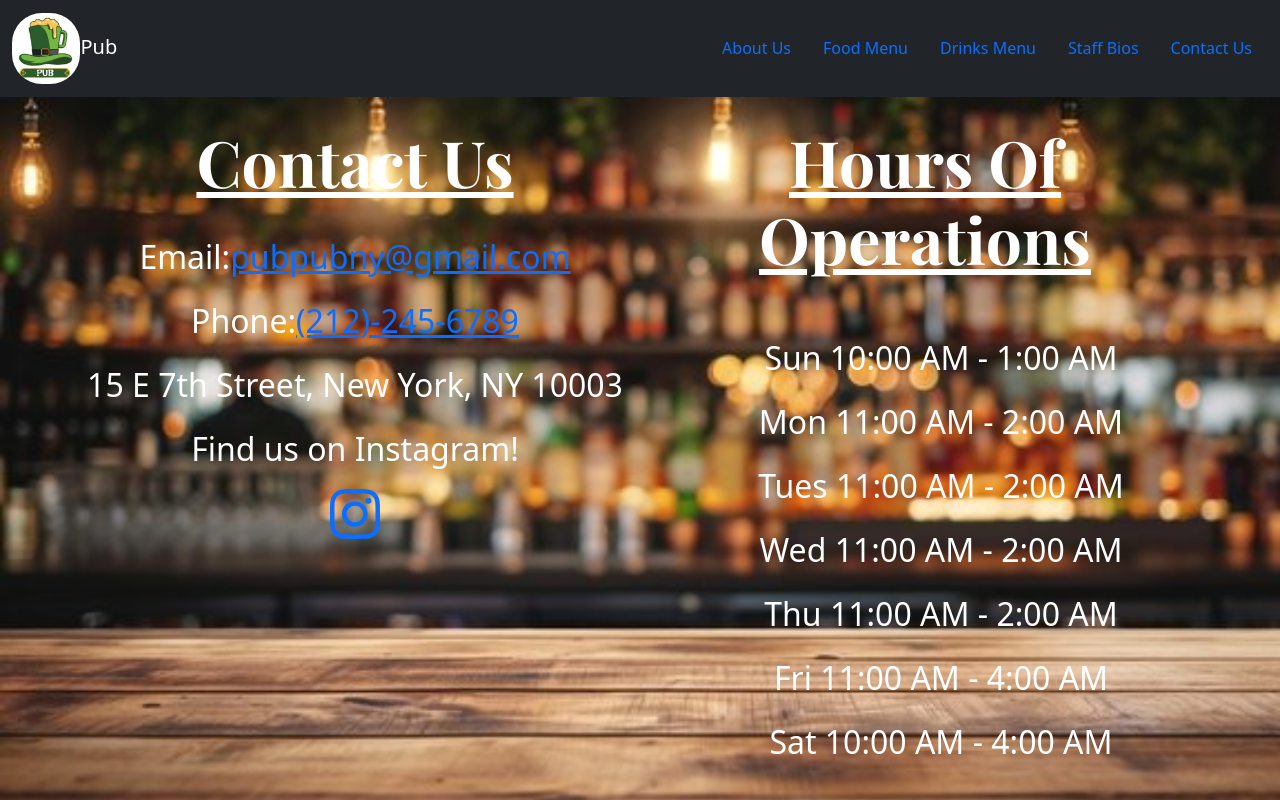
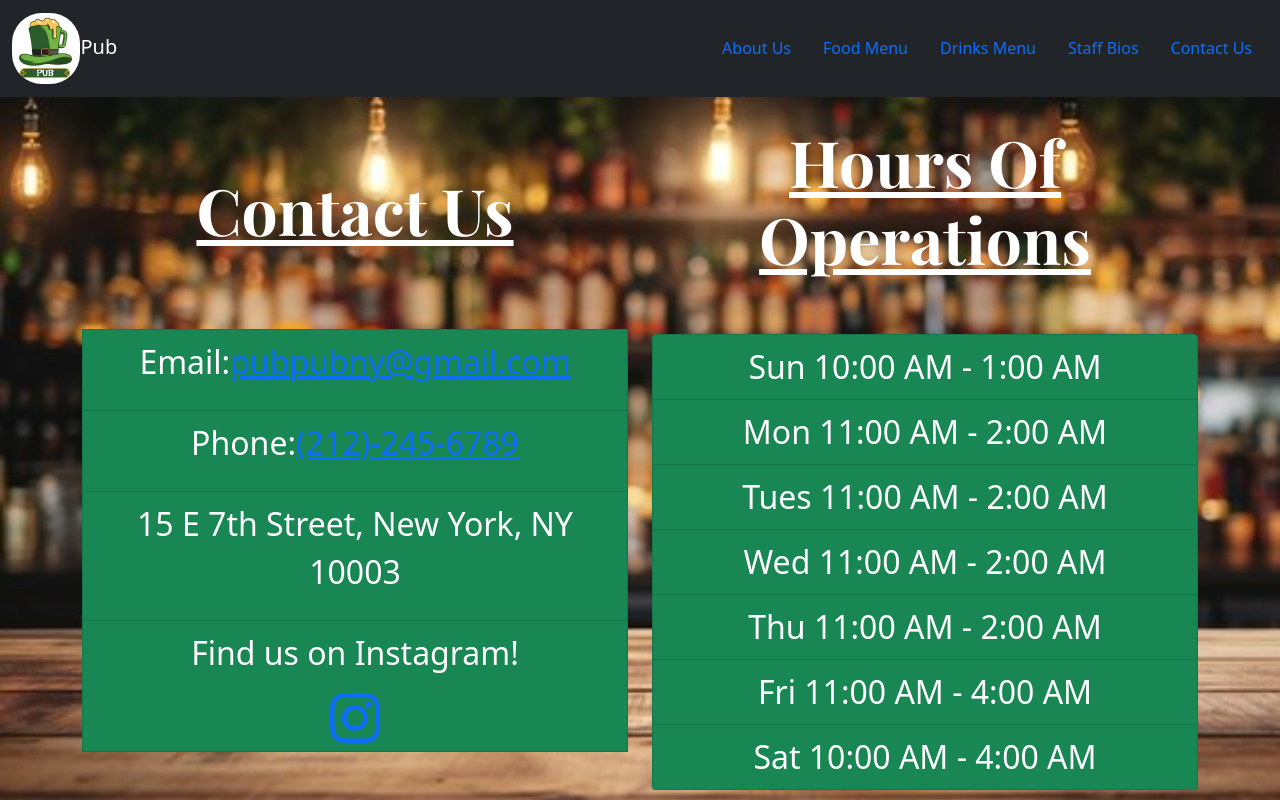
Before and after one commit to CallMeIce/Website, a React (Create React App) app: page /contact in a window 1280 px wide. Built offline with nearby package versions, Linux system fonts and the light colour scheme; a web font is replaced by a local one.

Commit message:
made background color for contact page text

```diff
--- a/src/components/Contact.js
+++ b/src/components/Contact.js
@@ -18,38 +18,69 @@
       <div class="container text-center">
   <div class="row">
     <div class="col">
+      <br></br>
+      <br></br>
       <h1 className="textContact">Contact Us</h1>
       <br></br>
-      <p className="textHours"><span >Email:</span><Mailto
+      <br></br>
+      <br></br>
+      <li class="list-group-item text-white bg-success"><p className="textHours" ><span >Email:</span><Mailto class="link-dark"
             email="pubpubny@gmail.com"
             subject=" "
             body=" "
           >
             pubpubny@gmail.com
-          </Mailto> </p>
-
-          <p className="textHours"><span>Phone:</span>
+          </Mailto> </p></li>
+  <li class="list-group-item text-white bg-success"><p className="textHours"><span>Phone:</span>
             <Callto className="phone" phone="+12123456789">
             (212)-245-6789
           </Callto>
-          </p>
-          <p className="textHours">15 E 7th Street, New York, NY 10003</p>
-          <div>
+          </p></li>
+  <li class="list-group-item text-white bg-success"> <p className="textHours">15 E 7th Street, New York, NY 10003</p></li>
+  <li class="list-group-item text-white bg-success"><div>
             <p className="textHours">Find us on Instagram!</p><a href="https://www.instagram.com/pub.ny_?igsh=MXF6eXp5OXYyN2NkZA%3D%3D&utm_source=q"><svg className="textIcon" xmlns="http://www.w3.org/2000/svg" width="50" height="50" fill="currentColor" class="bi bi-instagram" viewBox="0 0 16 16">
   <path d="M8 0C5.829 0 5.556.01 4.703.048 3.85.088 3.269.222 2.76.42a3.9 3.9 0 0 0-1.417.923A3.9 3.9 0 0 0 .42 2.76C.222 3.268.087 3.85.048 4.7.01 5.555 0 5.827 0 8.001c0 2.172.01 2.444.048 3.297.04.852.174 1.433.372 1.942.205.526.478.972.923 1.417.444.445.89.719 1.416.923.51.198 1.09.333 1.942.372C5.555 15.99 5.827 16 8 16s2.444-.01 3.298-.048c.851-.04 1.434-.174 1.943-.372a3.9 3.9 0 0 0 1.416-.923c.445-.445.718-.891.923-1.417.197-.509.332-1.09.372-1.942C15.99 10.445 16 10.173 16 8s-.01-2.445-.048-3.299c-.04-.851-.175-1.433-.372-1.941a3.9 3.9 0 0 0-.923-1.417A3.9 3.9 0 0 0 13.24.42c-.51-.198-1.092-.333-1.943-.372C10.443.01 10.172 0 7.998 0zm-.717 1.442h.718c2.136 0 2.389.007 3.232.046.78.035 1.204.166 1.486.275.373.145.64.319.92.599s.453.546.598.92c.11.281.24.705.275 1.485.039.843.047 1.096.047 3.231s-.008 2.389-.047 3.232c-.035.78-.166 1.203-.275 1.485a2.5 2.5 0 0 1-.599.919c-.28.28-.546.453-.92.598-.28.11-.704.24-1.485.276-.843.038-1.096.047-3.232.047s-2.39-.009-3.233-.047c-.78-.036-1.203-.166-1.485-.276a2.5 2.5 0 0 1-.92-.598 2.5 2.5 0 0 1-.6-.92c-.109-.281-.24-.705-.275-1.485-.038-.843-.046-1.096-.046-3.233s.008-2.388.046-3.231c.036-.78.166-1.204.276-1.486.145-.373.319-.64.599-.92s.546-.453.92-.598c.282-.11.705-.24 1.485-.276.738-.034 1.024-.044 2.515-.045zm4.988 1.328a.96.96 0 1 0 0 1.92.96.96 0 0 0 0-1.92m-4.27 1.122a4.109 4.109 0 1 0 0 8.217 4.109 4.109 0 0 0 0-8.217m0 1.441a2.667 2.667 0 1 1 0 5.334 2.667 2.667 0 0 1 0-5.334"/>
 </svg></a></div>
+</li>
+      {/* <p className="textHours"><span >Email:</span><Mailto
+            email="pubpubny@gmail.com"
+            subject=" "
+            body=" "
+          >
+            pubpubny@gmail.com
+          </Mailto> </p> */}
+
+          {/* <p className="textHours"><span>Phone:</span>
+            <Callto className="phone" phone="+12123456789">
+            (212)-245-6789
+          </Callto>
+          </p> */}
+          {/* <p className="textHours">15 E 7th Street, New York, NY 10003</p> */}
+          {/* <div>
+            <p className="textHours">Find us on Instagram!</p><a href="https://www.instagram.com/pub.ny_?igsh=MXF6eXp5OXYyN2NkZA%3D%3D&utm_source=q"><svg className="textIcon" xmlns="http://www.w3.org/2000/svg" width="50" height="50" fill="currentColor" class="bi bi-instagram" viewBox="0 0 16 16">
+  <path d="M8 0C5.829 0 5.556.01 4.703.048 3.85.088 3.269.222 2.76.42a3.9 3.9 0 0 0-1.417.923A3.9 3.9 0 0 0 .42 2.76C.222 3.268.087 3.85.048 4.7.01 5.555 0 5.827 0 8.001c0 2.172.01 2.444.048 3.297.04.852.174 1.433.372 1.942.205.526.478.972.923 1.417.444.445.89.719 1.416.923.51.198 1.09.333 1.942.372C5.555 15.99 5.827 16 8 16s2.444-.01 3.298-.048c.851-.04 1.434-.174 1.943-.372a3.9 3.9 0 0 0 1.416-.923c.445-.445.718-.891.923-1.417.197-.509.332-1.09.372-1.942C15.99 10.445 16 10.173 16 8s-.01-2.445-.048-3.299c-.04-.851-.175-1.433-.372-1.941a3.9 3.9 0 0 0-.923-1.417A3.9 3.9 0 0 0 13.24.42c-.51-.198-1.092-.333-1.943-.372C10.443.01 10.172 0 7.998 0zm-.717 1.442h.718c2.136 0 2.389.007 3.232.046.78.035 1.204.166 1.486.275.373.145.64.319.92.599s.453.546.598.92c.11.281.24.705.275 1.485.039.843.047 1.096.047 3.231s-.008 2.389-.047 3.232c-.035.78-.166 1.203-.275 1.485a2.5 2.5 0 0 1-.599.919c-.28.28-.546.453-.92.598-.28.11-.704.24-1.485.276-.843.038-1.096.047-3.232.047s-2.39-.009-3.233-.047c-.78-.036-1.203-.166-1.485-.276a2.5 2.5 0 0 1-.92-.598 2.5 2.5 0 0 1-.6-.92c-.109-.281-.24-.705-.275-1.485-.038-.843-.046-1.096-.046-3.233s.008-2.388.046-3.231c.036-.78.166-1.204.276-1.486.145-.373.319-.64.599-.92s.546-.453.92-.598c.282-.11.705-.24 1.485-.276.738-.034 1.024-.044 2.515-.045zm4.988 1.328a.96.96 0 1 0 0 1.92.96.96 0 0 0 0-1.92m-4.27 1.122a4.109 4.109 0 1 0 0 8.217 4.109 4.109 0 0 0 0-8.217m0 1.441a2.667 2.667 0 1 1 0 5.334 2.667 2.667 0 0 1 0-5.334"/>
+</svg></a></div> */}
     </div>
     <div class="col">
-      <h1 className="textContact">Hours Of Operations</h1>
+      <h1 className="textContact ">Hours Of Operations</h1>
       <div className="textHours">
         <br></br>
-      <ul>Sun   10:00 AM - 1:00 AM</ul>
+        <ul class="list-group ">
+  <li class="list-group-item text-white bg-success">Sun   10:00 AM - 1:00 AM</li>
+  <li class="list-group-item text-white bg-success">Mon  11:00 AM - 2:00 AM</li>
+  <li class="list-group-item text-white bg-success">Tues  11:00 AM - 2:00 AM</li>
+  <li class="list-group-item text-white bg-success">Wed  11:00 AM - 2:00 AM</li>
+  <li class="list-group-item text-white bg-success">Thu   11:00 AM - 2:00 AM</li>
+  <li class="list-group-item text-white bg-success">Fri     11:00 AM - 4:00 AM</li>
+  <li class="list-group-item text-white bg-success">Sat    10:00 AM - 4:00 AM</li>
+</ul>
+      {/* <ul>Sun   10:00 AM - 1:00 AM</ul>
       <ul>Mon  11:00 AM - 2:00 AM</ul>
       <ul>Tues  11:00 AM - 2:00 AM</ul>
       <ul>Wed  11:00 AM - 2:00 AM</ul>
       <ul>Thu   11:00 AM - 2:00 AM</ul>
       <ul>Fri     11:00 AM - 4:00 AM</ul>
-      <ul>Sat    10:00 AM - 4:00 AM</ul>
+      <ul>Sat    10:00 AM - 4:00 AM</ul> */}
       </div>
     </div>
   </div>
--- a/src/components/Meet.js
+++ b/src/components/Meet.js
@@ -35,12 +35,12 @@
       </div>
     </div>
     <div class="carousel-item">
-    <img src={require('../images/Moe.jpg')} height={600} class="d-block w-100" alt="Sebastion"></img>
+    <img src={require('../images/waluigi.jpg')} height={600} class="d-block w-100" alt="Sebastion"></img>
       <div class="carousel-caption d-none d-md-block">
         <h5>Sebastion</h5>
-        <p>With my expertise in mixing drinks, I decided to work at Pub whipping up some of my specialties like
-          The Irish Eyes or The Belfast Trash Can. If you want to simmer down and take it easy I can always whip
-          up a nice classic Old Fashion.
+        <p>with years spent perfecting my craft, traveling across the world and acquainting myself with
+          the art of a fine drink. The Pub allows for my expertise to shine in an environment filled
+           with laughs, joy, and a good time for a drink on any given day.
         </p>
       </div>
     </div>
```
Also changed, not shown: src/images/waluigi.jpg (added).
